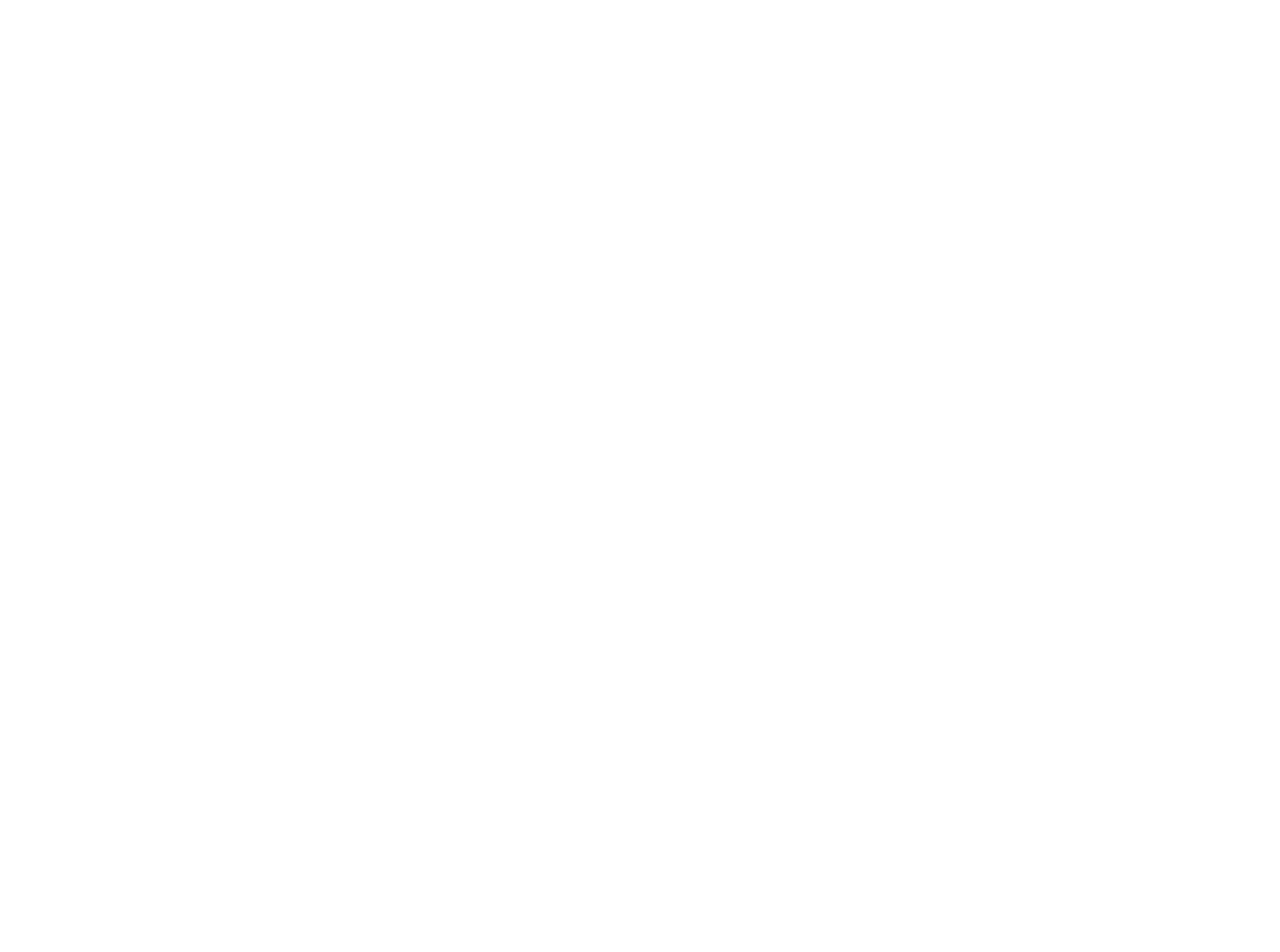
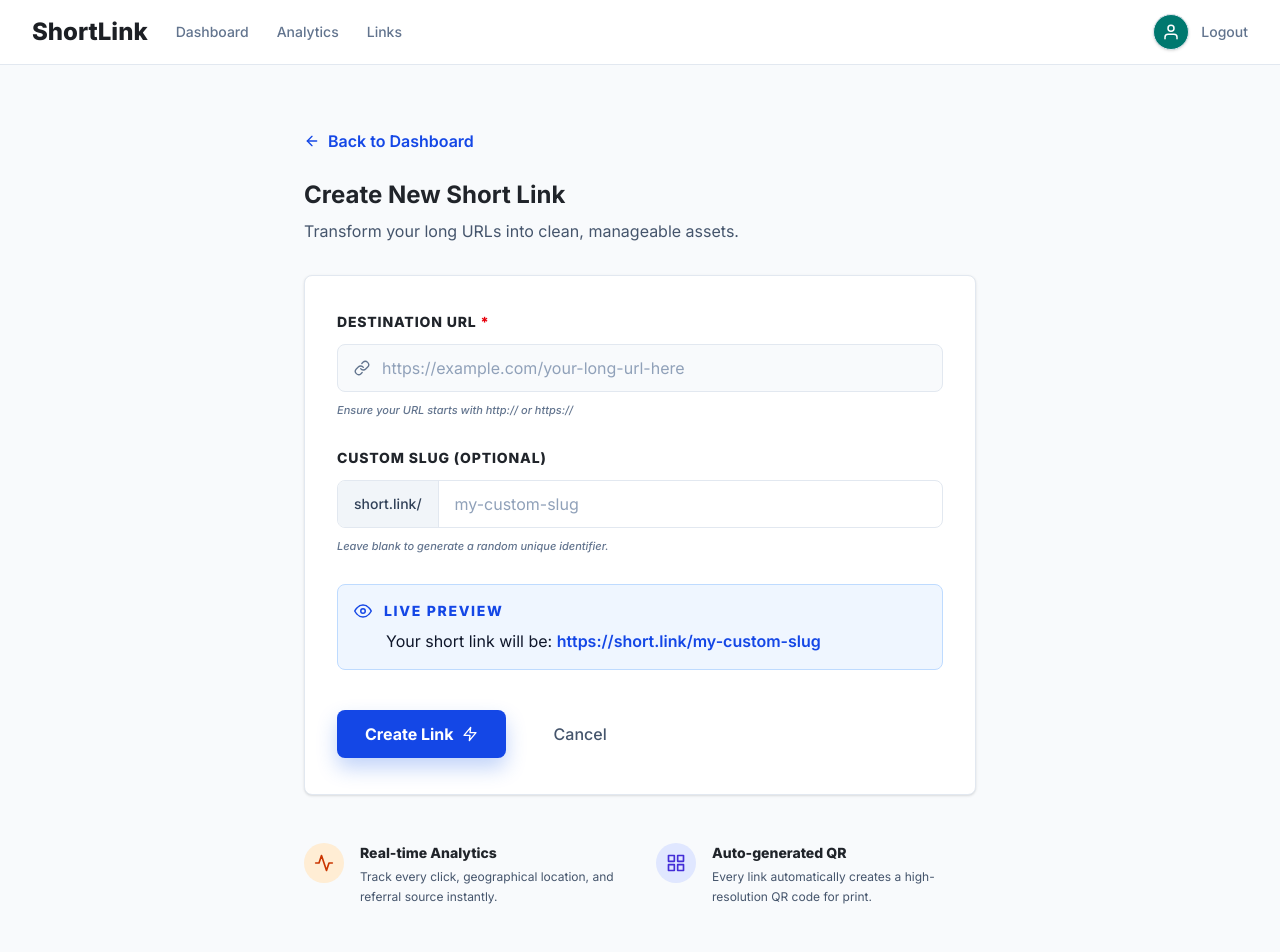
Before and after one commit to anggavb/shortlink-frontend, a React (Vite) app: page /admin/create in a window 1280 px wide. Before the commit this address had no page. Shown: the top 952 px of the page. Before the commit the page ends 800 px from the top, so only its background shows below. Built offline with nearby package versions, Linux system fonts and the light colour scheme.

Commit message:
feat(admin): add CreateLinkPage component and update AppRouter and Navbar for link creation

```diff
--- a/src/AppRouter.jsx
+++ b/src/AppRouter.jsx
@@ -4,6 +4,7 @@
 import RegisterPage from "@/pages/auth/RegisterPage.jsx";
 import DashboardPage from "@/pages/admin/DashboardPage.jsx";
 import ProfilePage from "@/pages/admin/ProfilePage.jsx";
+import CreateLinkPage from "@/pages/admin/CreateLinkPage.jsx";
 
 function AppRouter() {
   return (
@@ -15,6 +16,7 @@
       </Route>
       <Route path="admin">
         <Route index element={<DashboardPage />} />
+        <Route path="create" element={<CreateLinkPage />} />
         <Route path="profile" element={<ProfilePage />} />
       </Route>
     </Routes>
--- a/src/components/layout/Navbar.jsx
+++ b/src/components/layout/Navbar.jsx
@@ -1,4 +1,4 @@
-import { NavLink } from "react-router";
+import { NavLink, useLocation } from "react-router";
 import { FiPlus, FiUser } from "react-icons/fi";
 import BrandLogo from "@/components/ui/BrandLogo.jsx";
 
@@ -9,6 +9,10 @@
 ];
 
 function Navbar({ isLoggedIn }) {
+  const location = useLocation();
+  const currentPath = location.pathname.replace(/\/+$/, "") || "/";
+  const showCreateLink = isLoggedIn && currentPath === "/admin";
+
   return (
     <header className="border-b border-slate-200 bg-white">
       <div className="mx-auto flex min-h-16 w-full items-center justify-between gap-5 px-5 sm:px-7 lg:px-8">
@@ -46,13 +50,15 @@
         <div className="flex shrink-0 items-center gap-3">
           {isLoggedIn ? (
             <>
-              <a
-                href="#"
-                className="hidden h-10 items-center justify-center gap-2 rounded-lg bg-blue-700 px-4 text-sm font-bold text-white shadow-[0_8px_18px_rgba(37,99,235,0.24)] transition hover:bg-blue-800 focus:ring-4 focus:ring-blue-100 focus:outline-none sm:inline-flex"
-              >
-                <FiPlus className="text-lg" aria-hidden="true" />
-                Create New Link
-              </a>
+              {showCreateLink && (
+                <NavLink
+                  to="/admin/create"
+                  className="hidden h-10 items-center justify-center gap-2 rounded-lg bg-blue-700 px-4 text-sm font-bold text-white shadow-[0_8px_18px_rgba(37,99,235,0.24)] transition hover:bg-blue-800 focus:ring-4 focus:ring-blue-100 focus:outline-none sm:inline-flex"
+                >
+                  <FiPlus className="text-lg" aria-hidden="true" />
+                  Create New Link
+                </NavLink>
+              )}
               <NavLink
                 to="/admin/profile"
                 className="grid size-9 place-items-center rounded-full border border-slate-200 bg-teal-700 text-white shadow-sm transition hover:bg-teal-800 focus:ring-4 focus:ring-blue-100 focus:outline-none"
--- /dev/null
+++ b/src/pages/admin/CreateLinkPage.jsx
@@ -0,0 +1,176 @@
+import { useMemo, useState } from "react";
+import { Link } from "react-router";
+import {
+  FiActivity,
+  FiArrowLeft,
+  FiEye,
+  FiGrid,
+  FiLink,
+  FiZap,
+} from "react-icons/fi";
+import Navbar from "@/components/layout/Navbar.jsx";
+import AppFooter from "@/components/layout/AppFooter.jsx";
+
+function CreateLinkPage() {
+  const [slug, setSlug] = useState("");
+
+  const previewSlug = useMemo(() => {
+    return slug.trim() || "my-custom-slug";
+  }, [slug]);
+
+  function handleSubmit(event) {
+    event.preventDefault();
+  }
+
+  return (
+    <div className="flex min-h-svh flex-col bg-slate-50 text-slate-900">
+      <Navbar isLoggedIn={true} />
+
+      <main className="flex-1 px-5 py-16 sm:px-7 lg:px-8">
+        <div className="mx-auto w-full max-w-2xl">
+          <Link
+            to="/admin"
+            className="inline-flex items-center gap-2 text-base font-semibold text-blue-700 transition hover:text-blue-800 focus:ring-4 focus:ring-blue-100 focus:outline-none"
+          >
+            <FiArrowLeft aria-hidden="true" />
+            Back to Dashboard
+          </Link>
+
+          <div className="mt-6">
+            <h1 className="text-2xl font-bold text-[#20242a]">
+              Create New Short Link
+            </h1>
+            <p className="mt-2 text-base leading-6 text-slate-600">
+              Transform your long URLs into clean, manageable assets.
+            </p>
+          </div>
+
+          <form
+            className="mt-8 rounded-lg border border-slate-200 bg-white px-6 py-9 shadow-sm sm:px-8"
+            onSubmit={handleSubmit}
+          >
+            <div>
+              <label
+                className="block text-sm font-extrabold tracking-[0.06em] text-[#20242a] uppercase"
+                htmlFor="destination-url"
+              >
+                Destination URL <span className="text-red-600">*</span>
+              </label>
+              <div className="mt-3 flex h-12 items-center gap-3 rounded-lg border border-slate-200 bg-slate-50 px-4 transition focus-within:border-blue-600 focus-within:bg-white focus-within:ring-4 focus-within:ring-blue-100">
+                <FiLink
+                  className="shrink-0 text-slate-500"
+                  aria-hidden="true"
+                />
+                <input
+                  id="destination-url"
+                  type="url"
+                  required
+                  placeholder="https://example.com/your-long-url-here"
+                  className="min-w-0 flex-1 bg-transparent text-base text-slate-900 outline-none placeholder:text-slate-400"
+                />
+              </div>
+              <p className="mt-2 text-[0.6875rem] leading-5 font-medium text-slate-500 italic">
+                Ensure your URL starts with http:// or https://
+              </p>
+            </div>
+
+            <div className="mt-7">
+              <label
+                className="block text-sm font-extrabold tracking-[0.06em] text-[#20242a] uppercase"
+                htmlFor="custom-slug"
+              >
+                Custom Slug (Optional)
+              </label>
+              <div className="mt-3 flex h-12 overflow-hidden rounded-lg border border-slate-200 bg-white transition focus-within:border-blue-600 focus-within:ring-4 focus-within:ring-blue-100">
+                <span className="inline-flex shrink-0 items-center border-r border-slate-200 bg-slate-100 px-4 text-sm font-medium text-slate-700">
+                  short.link/
+                </span>
+                <input
+                  id="custom-slug"
+                  type="text"
+                  value={slug}
+                  onChange={(event) => setSlug(event.target.value)}
+                  placeholder="my-custom-slug"
+                  className="min-w-0 flex-1 px-4 text-base text-slate-900 outline-none placeholder:text-slate-400"
+                />
+              </div>
+              <p className="mt-2 text-[0.6875rem] leading-5 font-medium text-slate-500 italic">
+                Leave blank to generate a random unique identifier.
+              </p>
+            </div>
+
+            <div className="mt-7 rounded-lg border border-blue-200 bg-blue-50 px-4 py-4">
+              <div className="flex items-center gap-3 text-sm font-extrabold tracking-[0.12em] text-blue-700 uppercase">
+                <FiEye className="text-lg" aria-hidden="true" />
+                Live Preview
+              </div>
+              <p className="mt-2 pl-8 text-base leading-6 text-slate-900">
+                Your short link will be:{" "}
+                <span className="font-semibold text-blue-700">
+                  https://short.link/{previewSlug}
+                </span>
+              </p>
+            </div>
+
+            <div className="mt-10 flex flex-col gap-3 sm:flex-row sm:items-center sm:gap-7">
+              <button
+                type="submit"
+                className="inline-flex h-12 w-full items-center justify-center gap-2 rounded-lg bg-blue-700 px-7 text-base font-bold text-white shadow-[0_10px_20px_rgba(37,99,235,0.28)] transition hover:bg-blue-800 focus:ring-4 focus:ring-blue-100 focus:outline-none sm:w-auto"
+              >
+                Create Link
+                <FiZap aria-hidden="true" />
+              </button>
+              <Link
+                to="/admin"
+                className="inline-flex h-12 w-full items-center justify-center rounded-lg px-5 text-base font-medium text-slate-600 transition hover:bg-slate-100 hover:text-slate-900 focus:ring-4 focus:ring-blue-100 focus:outline-none sm:w-auto"
+              >
+                Cancel
+              </Link>
+            </div>
+          </form>
+
+          <section
+            className="mt-12 grid gap-8 sm:grid-cols-2"
+            aria-label="Create link benefits"
+          >
+            <FeatureNote
+              icon={<FiActivity aria-hidden="true" />}
+              iconClassName="bg-orange-100 text-orange-700"
+              title="Real-time Analytics"
+              description="Track every click, geographical location, and referral source instantly."
+            />
+            <FeatureNote
+              icon={<FiGrid aria-hidden="true" />}
+              iconClassName="bg-indigo-100 text-indigo-700"
+              title="Auto-generated QR"
+              description="Every link automatically creates a high-resolution QR code for print."
+            />
+          </section>
+        </div>
+      </main>
+
+      <AppFooter />
+    </div>
+  );
+}
+
+function FeatureNote({ description, icon, iconClassName, title }) {
+  return (
+    <div className="flex items-start gap-4">
+      <span
+        className={[
+          "grid size-10 shrink-0 place-items-center rounded-full text-xl",
+          iconClassName,
+        ].join(" ")}
+      >
+        {icon}
+      </span>
+      <div className="min-w-0">
+        <h2 className="text-sm font-extrabold text-[#20242a]">{title}</h2>
+        <p className="mt-1 text-xs leading-5 text-slate-600">{description}</p>
+      </div>
+    </div>
+  );
+}
+
+export default CreateLinkPage;
```
